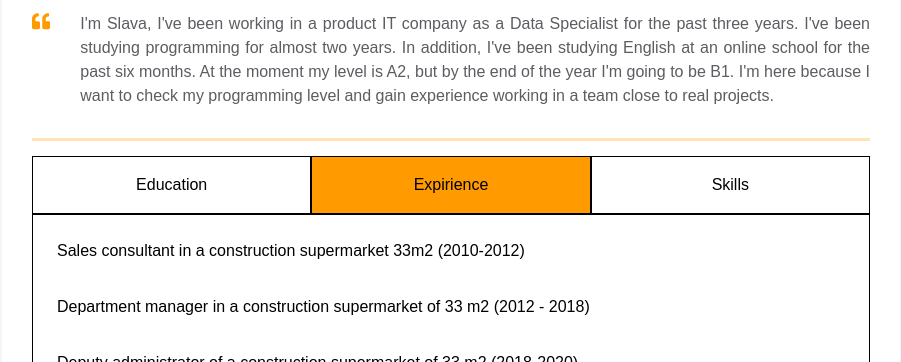
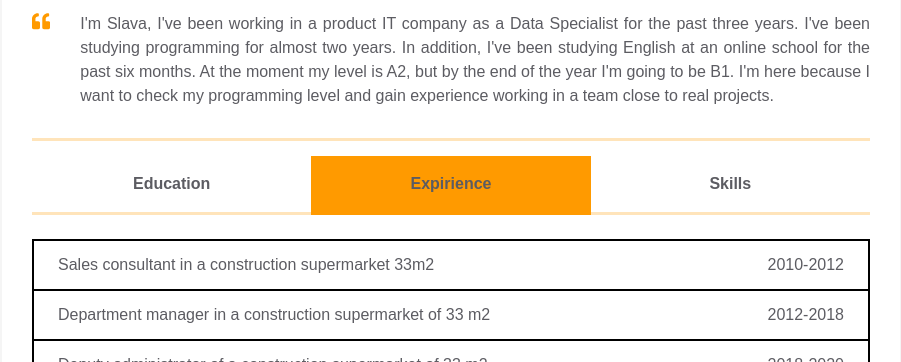
Before and after one commit to vyacheslavKhoroshev/homepage, a plain HTML site: page index.html in a window 1280 px wide. Shown: the part 438-800 px from the top of the page, without its empty margins (189-1090 px from the left). Drawn offline with Linux system fonts and the light colour scheme.

Commit message:
Make a timeline (issue #6.2 from Resume project

```diff
--- a/index.html
+++ b/index.html
@@ -211,7 +211,7 @@
 						<div class="main-info fh">
 							<div class="additional-info">
 								<div class="additional-info_header"></div>
-								<div class="additional-info_main"></div>
+								<div class="additional-info_list"></div>
 							</div>
 						</div>
 					</div>
--- a/index.js
+++ b/index.js
@@ -1,24 +1,140 @@
 const informations = {
     education: [
-        'General education school of I-III degrees No. 55 (1996-2004)', 'Mykolaiv Gymnasium No. 4 named after B. I. Molchanov. (2004-2006)',
-        'Mykolaiv branch of the Kyiv National University of Culture and Arts (2006-2010)', 'Self-learning programming (2022-present)',
-        'English courses at online school (2024-present)'
+        {
+            info: 'Mykolaiv branch of the Kyiv National University of Culture and Arts',
+            status: '2006-2010'
+        },
+        {
+            info: 'General education school of I-III degrees No. 55',
+            status: '1996-2004'
+        },
+        {
+            info: 'English courses at online school',
+            status: '2024-present'
+        },
+        {
+            info: 'Mykolaiv Gymnasium No. 4 named after B. I. Molchanov',
+            status: '2004-2006'
+        },
+        {
+            info: 'Self-learning programming',
+            status: '2022-present'
+        }
     ],
 
     expirience: [
-        'Sales consultant in a construction supermarket 33m2 (2010-2012)', 'Department manager in a construction supermarket of 33 m2 (2012 - 2018)',
-        'Deputy administrator of a construction supermarket of 33 m2 (2018-2020)', 'Data Specialist in a product IT company (2021-present)'
+        {
+            info: 'Sales consultant in a construction supermarket 33m2',
+            status: '2010-2012'
+        },
+        {
+            info: 'Data Specialist in a product IT company',
+            status: '2021-present'
+        },
+        {
+            info: 'Deputy administrator of a construction supermarket of 33 m2',
+            status: '2018-2020'
+        },
+        {
+            info: 'Department manager in a construction supermarket of 33 m2',
+            status: '2012-2018'
+        }
     ],
     skills: {
-        hard: ['HTML/CSS', 'Javascript', 'Typescript', 'React', 'Redux', 'Node.js', 'Express.js', 'Mongo DB', 'Git', 'Excel', 'English'],
-        soft: ['Communication', 'Teamwork', 'Time management', 'Leadership', 'Adaptability-flexibility', 'Creativity', 'Patience', 'Attention to detail', 'Dependability', 'Initiative']
+        hard: [
+            {
+                info: 'English',
+                status: 2.5
+            },
+            {
+                info: 'Excel',
+                status: 4.1
+            },
+            {
+                info: 'Git',
+                status: 2.2
+            },
+            {
+                info: 'Mongo DB',
+                status: 2.6
+            },
+            {
+                info: 'Express',
+                status: 1.5
+            },
+            {
+                info: 'Node.js',
+                status: 2.1
+            },
+            {
+                info: 'Redux',
+                status: 2.8
+            },
+            {
+                info: 'React',
+                status: 3.3
+            },
+            {
+                info: 'Typescript',
+                status: 3.9
+            },
+            {
+                info: 'Javascript',
+                status: 4.8
+            },
+            {
+                info: 'HTML/CSS',
+                status: 4.2
+            }
+        ],
+        soft: [
+            {
+                info: 'Dependability',
+                status: 4.3
+            },
+            {
+                info: 'Initiative',
+                status: 4.8
+            },
+            {
+                info: 'Attention to detail',
+                status: 4.2
+            },
+            {
+                info: 'Patience',
+                status: 4.7
+            },
+            {
+                info: 'Creativity',
+                status: 3.2
+            },
+            {
+                info: 'Adaptability-flexibility',
+                status: 3.8
+            },
+            {
+                info: 'Leadership',
+                status: 3.5
+            },
+            {
+                info: 'Time management',
+                status: 2.4
+            },
+            {
+                info: 'Teamwork',
+                status: 3.9
+            },
+            {
+                info: 'Communication',
+                status: 2.7
+            }
+        ]
     }
 }
 
 
 const additionalInfoHeader = document.querySelector('.additional-info_header')
 const categories = Object.keys(informations)
-const isCategory =
 
 function isCategory(event) {
     return categories.includes(event)
@@ -44,12 +160,31 @@ function createList(category) {
     if (category == "skills"){
         return
     }
-    removeElementsByClass('additional-info_item')
+    removeElementsByClass('additional-info_row')
 
-    let list = isCategory(category) ? informations[category] : informations.skills[category]
+    let sortedList
 
-    list.forEach(item => {
-        document.querySelector('.additional-info_main').insertAdjacentHTML('beforeend', `<ol class="additional-info_item">${item}</ol>` )
+    if (isCategory(category)) {
+        sortedList = informations[category].sort((a, b) => a.status > b.status ? 1 : -1)
+    } else {
+        sortedList = informations.skills[category].sort((a, b) => a.status > b.status ? -1 : 1)
+    }
+
+    console.log({sortedList})
+
+    sortedList.forEach(item => {
+        document.querySelector('.additional-info_list').insertAdjacentHTML(
+            'beforeend',
+            `<ul class="additional-info_row">
+                <div class="additional-info_item">${item.info}</div>
+                ${ typeof item.status == 'number'
+                    ? `<div class="additional-info_item_raiting">
+                            <div class="additional-info_item_raiting_active" style="width: ${item.status * 20}%;"></div>
+                        </div>`
+                    : `<div class="additional-info_item">${item.status}</div>`
+                }
+            </ul>`
+        )
     })
 }
 
@@ -65,8 +200,8 @@ createList('expirience')
 document.querySelector('body').addEventListener('click', (e) => {
     const event = e.target
 
-    if(event.className == 'additional-info_category') {
-        let categoriesEl = document.querySelectorAll('.additional-info_category')
+    if(event.className.includes('category')) {
+        let categoriesEl = document.querySelectorAll('[class*="category"')
 
         categoriesEl.forEach(cat => {
             cat.classList.remove('active')
@@ -79,10 +214,10 @@ document.querySelector('body').addEventListener('click', (e) => {
         }
 
         if (event.id == 'skills' && !document.querySelector('.additional-info_skills')) {
-            document.querySelector('.additional-info_main').insertAdjacentHTML('beforeend',
+            event.insertAdjacentHTML('beforeend',
                 `<div class="additional-info_skills">
-                    <div class="additional-info_category active" id="hard">Hard</div>
-                    <div class="additional-info_category" id="soft">Soft</div>
+                    <div class="additional-info_subcategory active" id="hard">Hard</div>
+                    <div class="additional-info_subcategory" id="soft">Soft</div>
                 </div>`
             )
 
--- a/styles.css
+++ b/styles.css
@@ -63,8 +63,8 @@ body {
       margin-bottom: 20px;
     }
 
-  .experiences {
-      margin-right: 0;
+    .experiences {
+        margin-right: 0;
     }
 }
 
@@ -169,140 +169,90 @@ body {
     text-align: justify;
 }
 
-/*.skills__header {
-    color: var(--secondary-text-color);
-    text-align: center;
-    margin-bottom: 15px;
-}
-
-.skills__text {
-    color: var(--secondary-text-color);
-    text-align: justify;
-}*/
-
-
-/*.experiences {
-    flex: 1 1 60%;
-    margin-right: 50px;
-}
-
-.experiences__header {
-    color: var(--secondary-text-color);
-    text-align: left;
-    margin-bottom: 20px;
-}
-
-.experiences__company-header-durability {
-    color: var(--durability-text-color);
-    text-align: left;
-    margin-bottom: 10px;
-    font-size: 15px;
-}
-
-.experiences__company-header-name {
-    color: var(--primary-text-color);
-    text-decoration-color: var(--text-decoration-color);
-    text-decoration-line: underline;
-    text-align: left;
-    margin-bottom: 20px;
-}
-
-.experiences__company-project {
-    margin-left: 15px;
-    margin-bottom: 25px;
-}
-
-.experiences__company-project-role {
-    color: var(--durability-text-color);
-    text-align: left;
-    margin-bottom: 10px;
-    font-size: 15px;
-}
-
-.experiences__company-project-name {
-    color: var(--primary-text-color);
-    text-align: left;
-    margin-bottom: 10px;
-}
-
-.experiences__company-project-responsibilities {
-    color: var(--secondary-text-color);
-    padding-left: 20px;
-}*/
-
-/*
-
-.additional-info__education {
-    margin-bottom: 20px;
-}
-
-.additional-info__education-header {
-    color: var(--secondary-text-color);
-    text-align: left;
-    margin-bottom: 20px;
-}
-
-.additional-info__education-university-durability {
-    color: var(--durability-text-color);
-    text-align: left;
-    margin-bottom: 10px;
-    font-size: 15px;
-}
-
-.additional-info__education-university-speciality {
-    color: var(--primary-text-color);
-    text-align: left;
-    margin-bottom: 10px;
-}
-
-.additional-info__education-university-name {
-    color: var(--secondary-text-color);
-}
-
-.additional-info__languages {
-    margin-bottom: 20px;
-}
-
-.additional-info__languages-header {
-    color: var(--secondary-text-color);
-    text-align: left;
-    margin-bottom: 20px;
-}
-
-.additional-info__languages-item {
-    color: var(--secondary-text-color);
-}*/
-
 .additional-info {
     flex: 1 1 40%;
+    color: var(--secondary-text-color);
 }
 
 .additional-info_header {
     display: flex;
+    font-weight: bold;
 }
 
 .additional-info_category {
+    position: relative;
     flex: 1 1 33%;
-    border: 1px solid #000;
     text-align: center;
     padding: 1rem;
+    border-bottom: 3px solid var(--border-color);
+    transition: all 0.3s 0s linear;
+}
+
+.additional-info_skills {
+    position: absolute;
+    bottom: -50%;
+    left: 0;
+    width: 100%;
+    display: flex;
+}
+
+.additional-info_subcategory {
+    flex: 1 1 50%;
+    text-align: center;
+    padding: 0.25rem;
 }
 
 .active {
     background: var(--text-decoration-color);
+    transition: all 0.3s 0s linear;
 }
 
-.additional-info_main {
+.additional-info_list {
+    margin-top: 1.5rem;
     border: 1px solid #000;
+    min-height: 40rem;
+}
+
+.additional-info_row {
+    display: flex;
+    justify-content: space-between;
+    border: 1px solid #000;
+    padding: 0 1rem 0 1rem;
 }
 
 .additional-info_item {
-    margin: 1rem;
     padding: 0.5rem;
     color: --secondary-text-color;
+    line-height: 2rem;
 }
 
-.additional-info_skills {
-    display: flex;
-    border: 1px solid #000;
+.additional-info_item_raiting {
+    position: relative;
+    font-size: 2rem;
 }
+
+.additional-info_item_raiting::before {
+    content: '★★★★★';
+    display: block;
+    color: var(--secondary-text-color);
+    opacity: 0.6;
+}
+
+.additional-info_item_raiting_active {
+    position: absolute;
+    width: 0%;
+    height: 100%;
+    top: 0;
+    left: 0;
+    overflow: hidden;
+}
+
+.additional-info_item_raiting_active::before {
+    content: '★★★★★';
+    position: absolute;
+    width: 100%;
+    height: 100%;
+    top: 0;
+    left: 0;
+    color: var(--text-decoration-color);
+}
```
